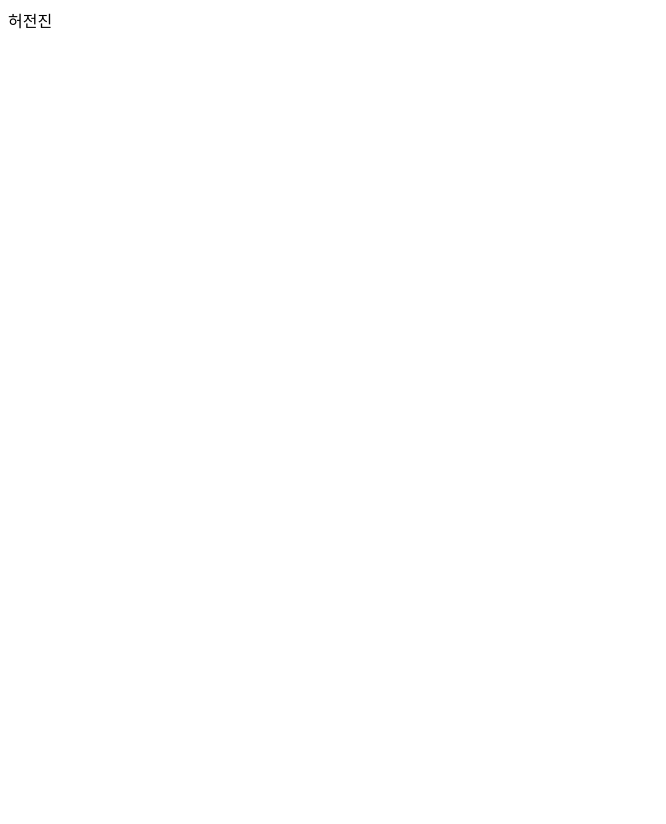
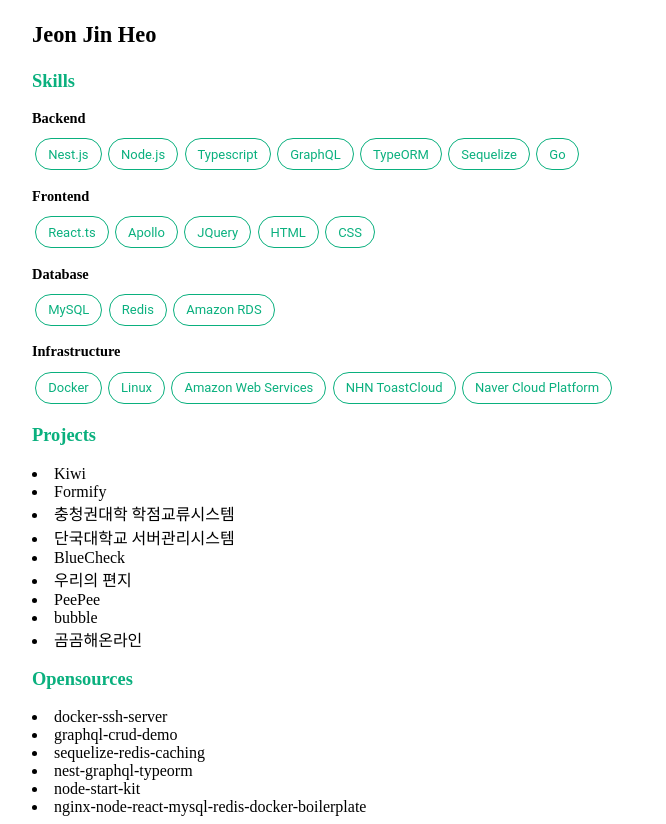
Before and after one commit to zinirun/zini-profile2, a React (Create React App) app: page / in a window 1280 px wide. Shown: the whole page, without its empty margins (0-666 px from the left). Before the commit the page ends 800 px from the top, so only its background shows below. Built offline with nearby package versions, Linux system fonts and the light colour scheme.

Commit message:
add: material-ui + globalStyles

```diff
--- a/package.json
+++ b/package.json
@@ -3,6 +3,7 @@
   "version": "0.1.0",
   "private": true,
   "dependencies": {
+    "@material-ui/core": "^4.11.3",
     "@testing-library/jest-dom": "^5.11.4",
     "@testing-library/react": "^11.1.0",
     "@testing-library/user-event": "^12.1.10",
--- a/src/App.tsx
+++ b/src/App.tsx
@@ -1,7 +1,87 @@
+import { Chip, Container, Grid, Paper } from '@material-ui/core';
 import profile from './configs/profile';
+import useStyles from './styles/useStyles';
+
+const { skills, projects, opensources } = profile;
 
 function App() {
-    return <div>{profile.name}</div>;
+    const classes = useStyles();
+    return (
+        <Container maxWidth="lg">
+            {/* <Grid
+                    item
+                    xs={12}
+                    sm={5}
+                    className={classes.imgContainer}
+                    component={Paper}
+                    elevation={5}
+                    square
+                /> */}
+            <div>
+                <p className={classes.name}>{profile.name}</p>
+            </div>
+            <div>
+                <p className={classes.sectionTitle}>Skills</p>
+                <p className={classes.itemTitle}>Backend</p>
+                {skills.backend.map((skill, idx) => (
+                    <Chip
+                        className={classes.skillChip}
+                        key={idx}
+                        label={skill.name}
+                        variant="outlined"
+                        color="primary"
+                    />
+                ))}
+
+                <p className={classes.itemTitle}>Frontend</p>
+                {skills.frontend.map((skill, idx) => (
+                    <Chip
+                        className={classes.skillChip}
+                        key={idx}
+                        label={skill.name}
+                        variant="outlined"
+                        color="primary"
+                    />
+                ))}
+
+                <p className={classes.itemTitle}>Database</p>
+                {skills.database.map((skill, idx) => (
+                    <Chip
+                        className={classes.skillChip}
+                        key={idx}
+                        label={skill.name}
+                        variant="outlined"
+                        color="primary"
+                    />
+                ))}
+
+                <p className={classes.itemTitle}>Infrastructure</p>
+                {skills.infrastructure.map((skill, idx) => (
+                    <Chip
+                        className={classes.skillChip}
+                        key={idx}
+                        label={skill.name}
+                        variant="outlined"
+                        color="primary"
+                    />
+                ))}
+            </div>
+
+            <div>
+                <p className={classes.sectionTitle}>Projects</p>
+                {projects.map((item, idx) => (
+                    <li key={idx}>{item.name}</li>
+                ))}
+            </div>
+
+            <div>
+                <p className={classes.sectionTitle}>Opensources</p>
+                {opensources.map((item, idx) => (
+                    <li key={idx}>{item.name}</li>
+                ))}
+            </div>
+        </Container>
+    );
 }
 
 export default App;
--- a/src/configs/profile.ts
+++ b/src/configs/profile.ts
@@ -1,5 +1,5 @@
 const profile = {
-    name: '허전진',
+    name: 'Jeon Jin Heo',
     skills: {
         backend: [
             {
--- a/src/index.tsx
+++ b/src/index.tsx
@@ -1,10 +1,12 @@
 import React from 'react';
 import ReactDOM from 'react-dom';
 import App from './App';
+import { MuiThemeProvider } from '@material-ui/core/styles';
+import { theme } from './styles/globalStyle';
 
 ReactDOM.render(
-    <React.StrictMode>
+    <MuiThemeProvider theme={theme}>
         <App />
-    </React.StrictMode>,
+    </MuiThemeProvider>,
     document.getElementById('root'),
 );
--- /dev/null
+++ b/src/styles/globalStyle.ts
@@ -0,0 +1,17 @@
+import { createMuiTheme } from '@material-ui/core/styles';
+
+export const theme = createMuiTheme({
+    typography: {
+        fontFamily: "'Noto Sans KR', 'Roboto', sans-serif",
+    },
+    palette: {
+        primary: {
+            main: '#0ab07e',
+            light: '#1bd89f',
+            dark: '#099c6f',
+        },
+        secondary: {
+            main: '#F12777',
+        },
+    },
+});
--- /dev/null
+++ b/src/styles/useStyles.ts
@@ -0,0 +1,29 @@
+import { makeStyles } from '@material-ui/core/styles';
+const useStyles = makeStyles((theme) => ({
+    imgContainer: {
+        backgroundColor: 'white',
+        backgroundImage: 'url(./assets/profile.jpg)',
+        backgroundRepeat: 'no-repeat',
+        backgroundSize: 'cover',
+        backgroundPosition: 'center',
+    },
+    name: {
+        fontSize: '1.4rem',
+        fontWeight: 'bold',
+    },
+    sectionTitle: {
+        fontSize: '1.15rem',
+        fontWeight: 'bold',
+        color: theme.palette.primary.main,
+    },
+    itemTitle: {
+        fontSize: '0.9rem',
+        marginBottom: 8,
+        fontWeight: 'bold',
+    },
+    skillChip: {
+        margin: theme.spacing(0.4),
+    },
+}));
+
+export default useStyles;
```
Also changed, not shown: public/assets/profile.jpg (added), 1 other file (tests, documents, lock files or other folders).
